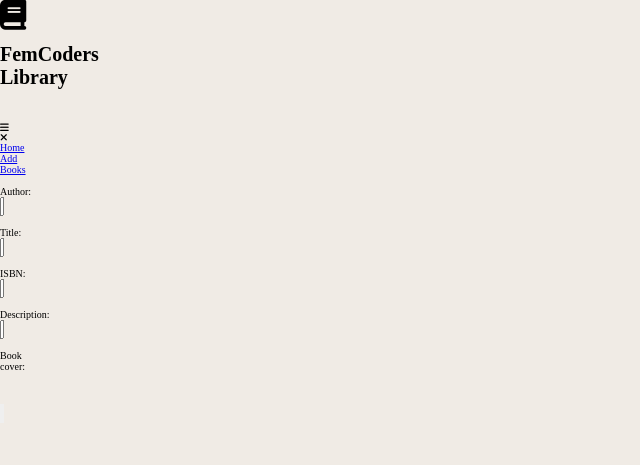
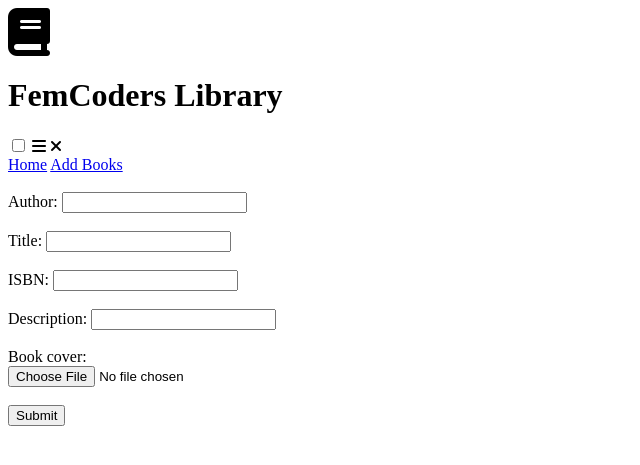
Before and after one commit to mauisiri/Femcoders_Library, a PHP site: page /Femcoders_Library/addbook.php in a window 1280 px wide. Shown: the top 465 px of the page, without its empty margins (0-640 px from the left). Run offline with PHP 8.4, Linux system fonts and the light colour scheme; some libraries are stand-ins or nearby versions.

Commit message:
arreglado header

```diff
--- a/addbook.php
+++ b/addbook.php
@@ -3,7 +3,8 @@
     <meta charset="UTF-8">
     <meta http-equiv="X-UA-Compatible" content="IE=edge">
     <meta name="viewport" content="width=device-width, initial-scale=1.0">
-    <link rel="stylesheet" href="./styles/styles.css">
+    <link rel="stylesheet" href="http://localhost:8888/Femcoders_Library/styles/form.css">
+    <!-- para xamp es http:localhost/nombre de la pagina/ruta de los estilos... ---->
     <link rel="stylesheet" href="https://cdnjs.cloudflare.com/ajax/libs/font-awesome/4.7.0/css/font-awesome.min.css">
     <title>FemCoders Library</title>
 </head>
--- a/main.php
+++ b/main.php
@@ -3,7 +3,7 @@
     <meta charset="UTF-8">
     <meta http-equiv="X-UA-Compatible" content="IE=edge">
     <meta name="viewport" content="width=device-width, initial-scale=1.0">
-    <link rel="stylesheet" href="./styles/styles.css">
+    <link rel="stylesheet" href="http://localhost:8888/Femcoders_Library/styles/main.css">
     <link rel="stylesheet" href="https://cdnjs.cloudflare.com/ajax/libs/font-awesome/4.7.0/css/font-awesome.min.css">
     <title>FemCoders Library</title>
 </head>
@@ -46,6 +46,6 @@ if (mysqli_num_rows($result) > 0) {
 mysqli_close($conn);
 ?>
 
-    <script src="https://kit.fontawesome.com/27198e3231.js" crossorigin="anonymous"></script>
+<script src="https://kit.fontawesome.com/27198e3231.js" crossorigin="anonymous"></script>
 </body>
 </html>
--- a/styles/main.css
+++ b/styles/main.css
@@ -1,4 +1,4 @@
-@import '/styles/styles.css';
+@import './styles/styles.css';
 
 @media (max-width: 320px) {
     body {
--- a/styles/styles.css
+++ b/styles/styles.css
@@ -1,6 +1,6 @@
-@import '/styles/main.css';
-@import '/styles/bookdetails.css';
-@import '/styles/form.css';
+@import './styles/main.css';
+@import './styles/bookdetails.css';
+@import './styles/form.css';
 
 * {
     width: 0;
```
